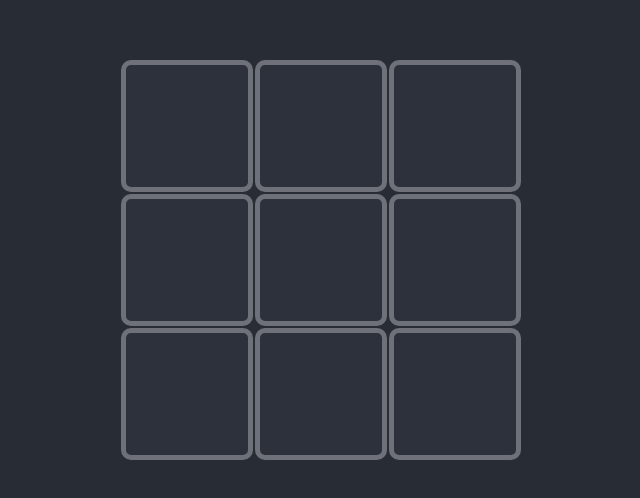
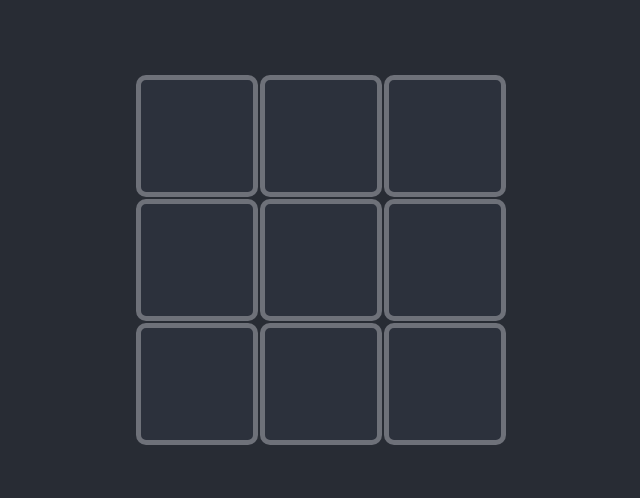
Before and after one commit to jazz-it/tic-tac-toe-ts, a React (Create React App) app: page / in a window 1280 px wide. Shown: the part 140-638 px from the top of the page, without its empty margins (319-959 px from the left). Built offline with nearby package versions, Linux system fonts and the light colour scheme.

Commit message:
CSS enhancement

```diff
--- a/src/App.css
+++ b/src/App.css
@@ -40,11 +40,11 @@ td {
   color: rgb(255, 255, 255);
   border: 5px solid rgb(110, 113, 121);
   border-radius: 10px;
-  width: 120px;
-  height: 120px;
-  line-height: 120px;
+  width: 110px;
+  height: 110px;
+  line-height: 110px;
   text-align: center;
-  font-size: 92px;
+  font-size: 90px;
   border-spacing: 5px;
   background: rgb(44, 49, 60);
 }
```
